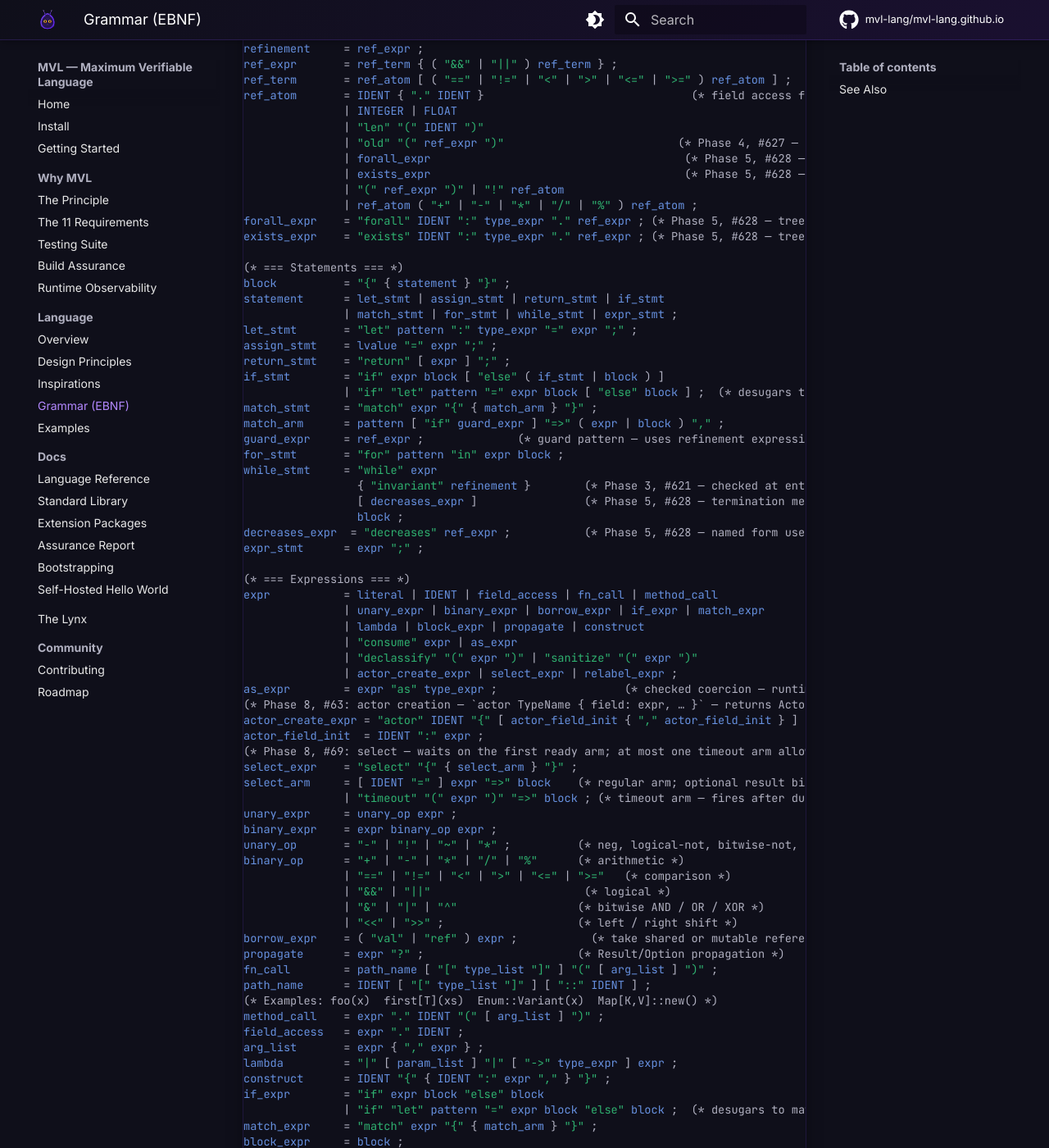
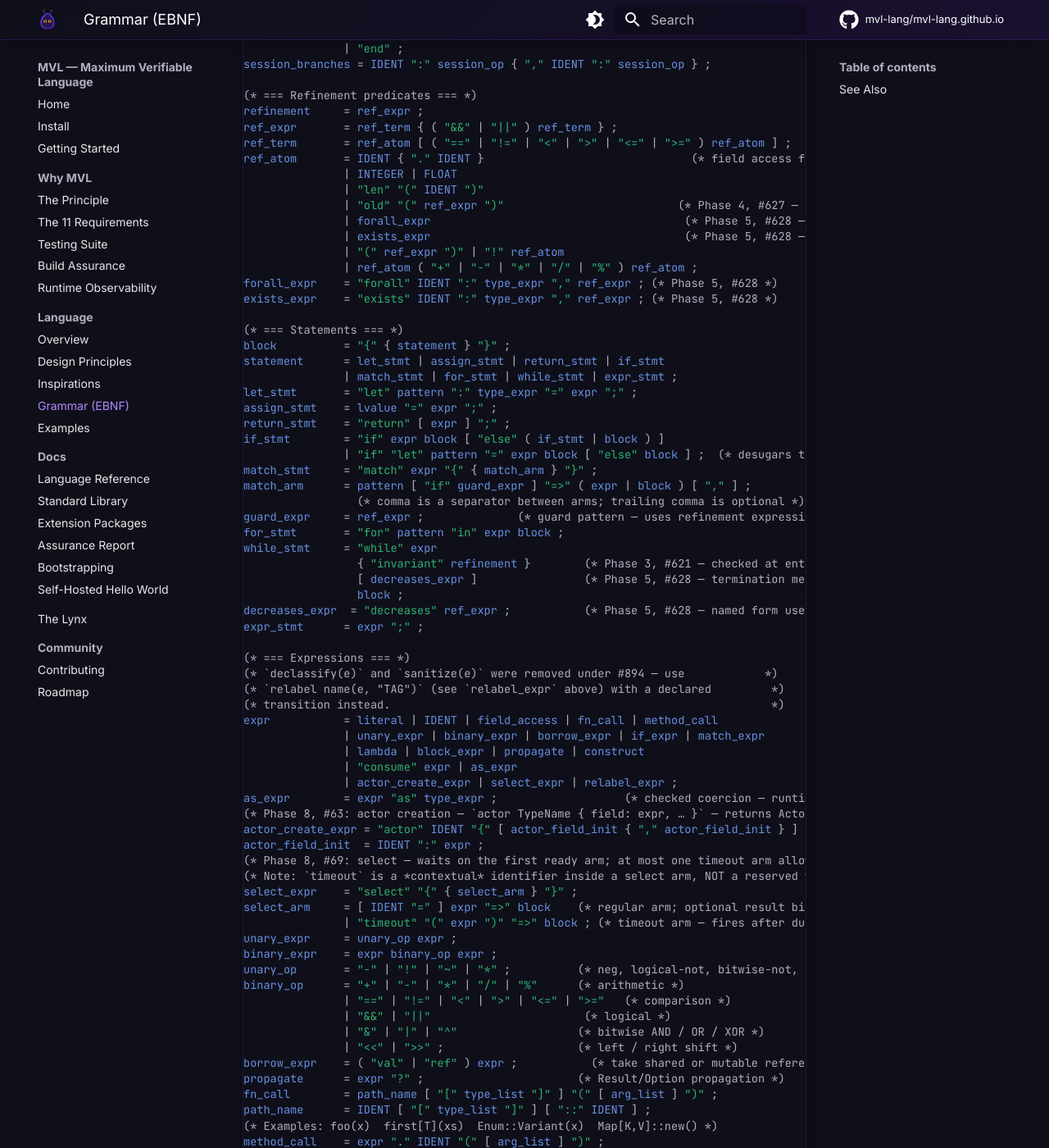
Before and after one commit to mvl-lang/mvl-lang.github.io, an MkDocs documentation site: the page built from docs/language/grammar.md, in a window 1280 px wide and 1400 px high, scrolled down 3338 px. Shown: the whole window at 82% size. Built offline with MkDocs 1.6.1 and Material for MkDocs 9.7.7, drawn with Linux system fonts in a browser that asks for light colours; comment, search, counter and statistics services are not loaded; some of the changed text lies outside the part shown.

Commit message:
docs(grammar): sync EBNF with mvl-spec 0.1.1
Applies the same six drift fixes just merged to mvl-lang/mvl-spec#27
plus updated source-of-truth links (the EBNF now lives in the
`mvl-spec` repo, not the compiler repo).

Changes:
- Remove obsolete `security` prefix on fn_decl (`public`/`tainted`/
  `secret`); security is expressed only via wrapper types
  (`Tainted[T]` / `Secret[T]`).
- Remove obsolete `declassify(e)` / `sanitize(e)` expression forms
  (replaced by `relabel name(e, "TAG")` under #894).
- Fix `forall` / `exists` separator from `.` to `,`.
- Drop trailing `;` from `label_decl`, `relabel_decl`, `effect_decl`.
- Make trailing comma on `match_arm` optional.
- Note that `timeout` inside `select` is a contextual identifier.
- Update source-of-truth link to
  https://github.com/mvl-lang/mvl-spec/blob/main/grammar/grammar.ebnf
- Update tree-sitter grammar link to the mvl-spec location.

Co-Authored-By: Claude Opus 4.7 <noreply@anthropic.com>

```diff
--- a/docs/language/grammar.md
+++ b/docs/language/grammar.md
@@ -2,7 +2,7 @@
 
 The MVL grammar is **LL(1)** — every construct can be parsed with a single token of lookahead. This is a deliberate design choice ([ADR-0005](https://github.com/mvl-lang/mvl/blob/main/.openspec/adr/0005-recursive-descent-parser.md)): the parser is hand-written recursive descent, no parser generator, no PEG, no macros. The whole grammar fits in ≈100 productions, small enough for a developer to hold in working memory.
 
-The grammar below is the **authoritative specification**. The Rust parser, the [tree-sitter grammar](https://github.com/mvl-lang/mvl/blob/main/etc/tree-sitter-mvl/grammar.js), and any future MVL-in-MVL parser must all match it. `make test-grammar-coverage` verifies coverage against the corpus.
+The grammar below is the **authoritative specification**. The Rust parser, the [tree-sitter grammar](https://github.com/mvl-lang/mvl-spec/blob/main/tools/tree-sitter/grammar.js), and any future MVL-in-MVL parser must all match it. `make test-grammar-coverage` verifies coverage against the corpus.
 
 **Notation:** ISO 14977 Extended BNF.
 
@@ -74,7 +74,9 @@ contract_clause = ( "requires" | "ensures" ) ref_expr ;    (* Phase 5, #628 —
 ghost_let_stmt  = "ghost" "let" pattern ":" type_expr "=" ref_expr ";" ; (* Phase 4, #627 — tree-sitter form *)
 totality       = "total" | "partial" ;
 (* builtin fn: runtime-provided implementation; body is forbidden *)
-security       = "public" | "tainted" | "secret" ;
+(* Security is expressed via wrapper types on parameters/return (`Tainted[T]`, *)
+(* `Secret[T]`) — see `labeled_type` below.  There is no fn-level security     *)
+(* prefix; lowercase `public`/`tainted`/`secret` are NOT reserved words.       *)
 param_list     = param { "," param } ;
 param          = [ capability ] IDENT ":" type_expr [ "where" refinement ] ;
 capability     = "iso" | "val" | "ref" | "tag" ;
@@ -102,15 +104,17 @@ actor_method   = [ "pub" ] "fn" IDENT "(" [ param_list ] ")" [ "->" return_type
 
 (* === Effect declarations === *)
 (* `effect IO` — base effect; `effect FileIO > IO` — subsumes IO (#852). *)
-effect_decl    = "effect" IDENT [ ">" IDENT { "+" IDENT } ] ";" ;
+(* No trailing semicolon — declarations are terminated by the next top-level keyword. *)
+effect_decl    = "effect" IDENT [ ">" IDENT { "+" IDENT } ] ;
 
 (* === IFC label declarations (#894, #896) === *)
-(* `label Tainted;` — declares a user-defined security label for the module. *)
-(* `relabel trust: Tainted -> _` — declares a label transition.             *)
-(* `relabel trust: Tainted -> _ audit` — all call sites emit audit events.  *)
-label_decl     = "label" IDENT ";" ;
+(* `label Tainted` — declares a user-defined security label for the module.  *)
+(* `relabel trust: Tainted -> _` — declares a label transition.              *)
+(* `relabel trust: Tainted -> _ audit` — all call sites emit audit events.   *)
+(* No trailing semicolon on either form.                                     *)
+label_decl     = "label" IDENT ;
 label_ref      = IDENT | "_" ;
-relabel_decl   = [ "pub" ] "relabel" IDENT ":" label_ref "->" label_ref [ "audit" ] ";" ;
+relabel_decl   = [ "pub" ] "relabel" IDENT ":" label_ref "->" label_ref [ "audit" ] ;
 (* `relabel trust(expr, "TAG")` — applies a transition (expression form).   *)
 (* `relabel trust(expr, "TAG") audit` — this call site emits an audit event. *)
 relabel_expr   = "relabel" IDENT "(" expr "," STRING ")" [ "audit" ] ;
@@ -166,8 +170,8 @@ ref_atom       = IDENT { "." IDENT }                               (* field acce
                | exists_expr                                      (* Phase 5, #628 — existential quantifier *)
                | "(" ref_expr ")" | "!" ref_atom
                | ref_atom ( "+" | "-" | "*" | "/" | "%" ) ref_atom ;
-forall_expr    = "forall" IDENT ":" type_expr "." ref_expr ; (* Phase 5, #628 — tree-sitter form uses "." separator *)
-exists_expr    = "exists" IDENT ":" type_expr "." ref_expr ; (* Phase 5, #628 — tree-sitter form uses "." separator *)
+forall_expr    = "forall" IDENT ":" type_expr "," ref_expr ; (* Phase 5, #628 *)
+exists_expr    = "exists" IDENT ":" type_expr "," ref_expr ; (* Phase 5, #628 *)
 
 (* === Statements === *)
 block          = "{" { statement } "}" ;
@@ -179,7 +183,8 @@ return_stmt    = "return" [ expr ] ";" ;
 if_stmt        = "if" expr block [ "else" ( if_stmt | block ) ]
                | "if" "let" pattern "=" expr block [ "else" block ] ;  (* desugars to match; see #704, #891 *)
 match_stmt     = "match" expr "{" { match_arm } "}" ;
-match_arm      = pattern [ "if" guard_expr ] "=>" ( expr | block ) "," ;
+match_arm      = pattern [ "if" guard_expr ] "=>" ( expr | block ) [ "," ] ;
+                 (* comma is a separator between arms; trailing comma is optional *)
 guard_expr     = ref_expr ;              (* guard pattern — uses refinement expression language; see #938 *)
 for_stmt       = "for" pattern "in" expr block ;
 while_stmt     = "while" expr
@@ -190,17 +195,20 @@ decreases_expr  = "decreases" ref_expr ;           (* Phase 5, #628 — named fo
 expr_stmt      = expr ";" ;
 
 (* === Expressions === *)
+(* `declassify(e)` and `sanitize(e)` were removed under #894 — use            *)
+(* `relabel name(e, "TAG")` (see `relabel_expr` above) with a declared         *)
+(* transition instead.                                                         *)
 expr           = literal | IDENT | field_access | fn_call | method_call
                | unary_expr | binary_expr | borrow_expr | if_expr | match_expr
                | lambda | block_expr | propagate | construct
                | "consume" expr | as_expr
-               | "declassify" "(" expr ")" | "sanitize" "(" expr ")"
                | actor_create_expr | select_expr | relabel_expr ;
 as_expr        = expr "as" type_expr ;                   (* checked coercion — runtime refinement check if unproven *)
 (* Phase 8, #63: actor creation — `actor TypeName { field: expr, … }` — returns ActorRef *)
 actor_create_expr = "actor" IDENT "{" [ actor_field_init { "," actor_field_init } ] "}" ;
 actor_field_init  = IDENT ":" expr ;
-(* Phase 8, #69: select — waits on the first ready arm; at most one timeout arm allowed *)
+(* Phase 8, #69: select — waits on the first ready arm; at most one timeout arm allowed. *)
+(* Note: `timeout` is a *contextual* identifier inside a select arm, NOT a reserved word. *)
 select_expr    = "select" "{" { select_arm } "}" ;
 select_arm     = [ IDENT "=" ] expr "=>" block    (* regular arm; optional result binding *)
                | "timeout" "(" expr ")" "=>" block ; (* timeout arm — fires after duration *)
@@ -295,4 +303,4 @@ DIGIT          = "0"..."9" ;
 - [Language Reference](../docs/reference.md) — informal prose reference
 - [ADR-0005](https://github.com/mvl-lang/mvl/blob/main/.openspec/adr/0005-recursive-descent-parser.md) — the recursive descent decision
 - [ADR-0053](https://github.com/mvl-lang/mvl/blob/main/.openspec/adr/0053-no-trait-bounds.md) — why `where` is refinements-only, never trait bounds
-- [tree-sitter grammar](https://github.com/mvl-lang/mvl/blob/main/etc/tree-sitter-mvl/grammar.js) — hand-translated for editor tooling
+- [tree-sitter grammar](https://github.com/mvl-lang/mvl-spec/blob/main/tools/tree-sitter/grammar.js) — hand-translated for editor tooling
```
Also changed, not shown: other parts of docs/language/grammar.md (+2 -2 lines).
